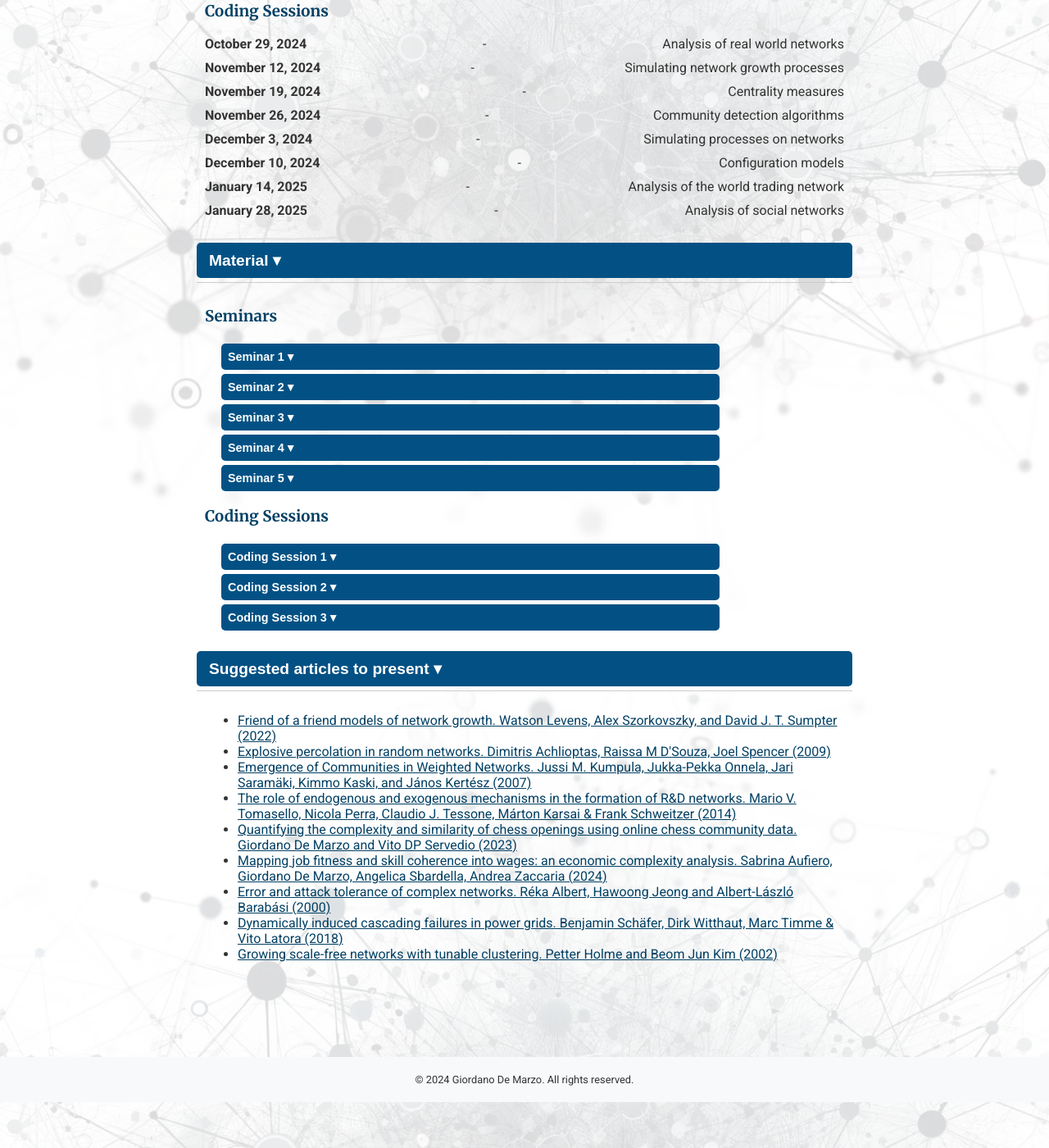
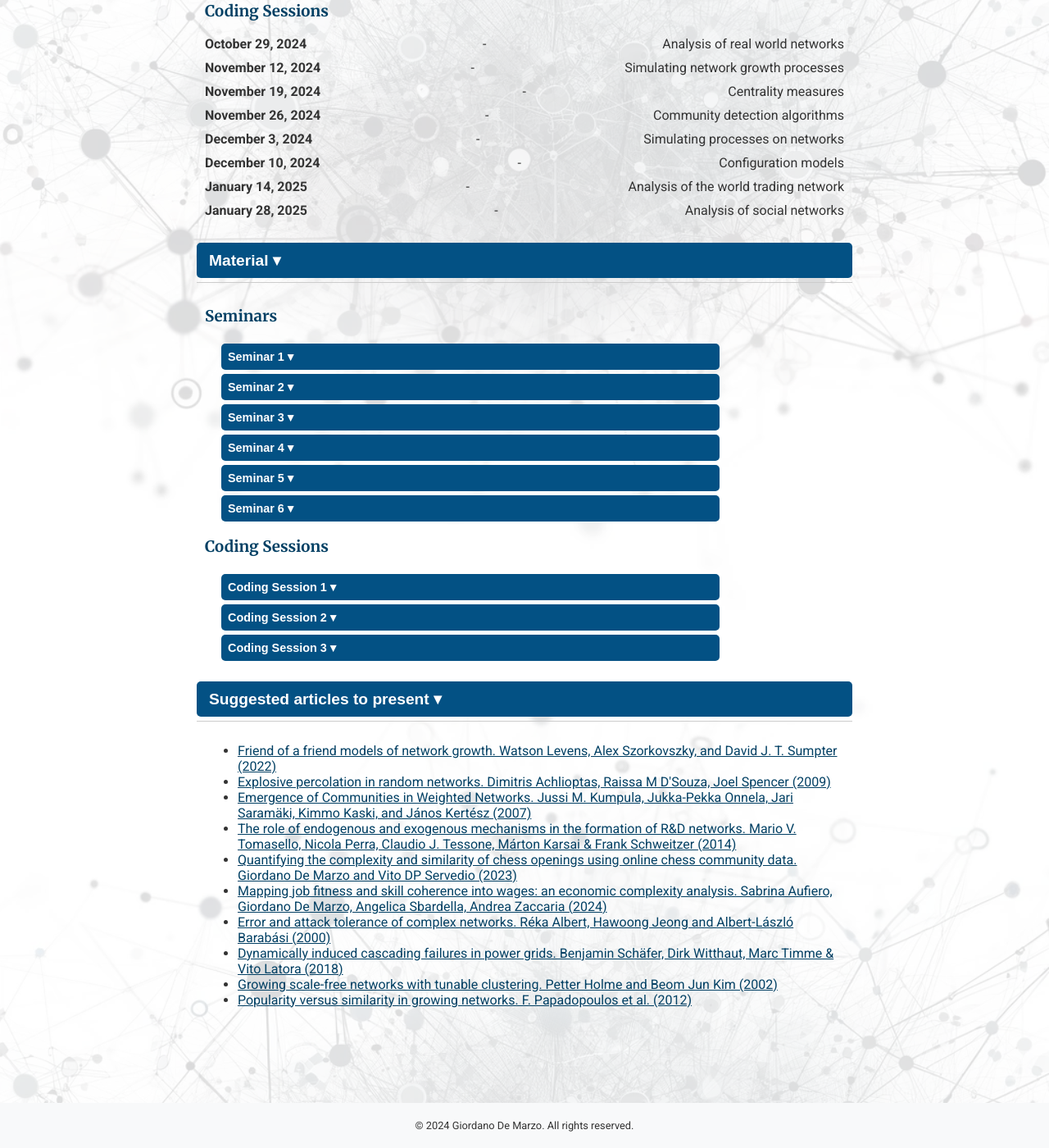
Before and after one commit to giordano-demarzo/giordano-demarzo.github.io, a Jekyll site: the page built from Network_Science.markdown, in a window 1280 px wide and 1400 px high, scrolled down 1721 px. Shown: the whole window at 82% size. Built offline with Jekyll 4.4.1, drawn with Linux system fonts in a browser that asks for light colours.

Commit message:
Seminar 6

```diff
--- a/Network_Science.markdown
+++ b/Network_Science.markdown
@@ -189,6 +189,21 @@ economic systems. </p>
                    </ul>
            </div>
        </div>
+       <div class="nested-accordion">
+           <button class="nested-accordion-button">Seminar 6 &#9662;</button>
+           <div class="nested-accordion-content">
+               <h4>Readings and Slides</h4>
+                   <ul>
+                       	<li><a href="/files/network_science/Network_Science_6.pdf">Slides</a></li>
+                       	<li><a href="https://networksciencebook.com/chapter/9">Network Science. Chapter 9. A.L. Barabasi</a></li>
+                   </ul>
+               <h4>Additional Reading</h4>
+                   <ul>
+                   	<li><a href="https://snap.stanford.edu/class/cs224w-readings/granovetter73weakties.pdf">The Strength of Weak Ties. M. S. Granovetter (1973)</a></li>
+                   	<li><a href="https://www.pnas.org/doi/abs/10.1073/pnas.0610245104">Structure and tie strengths in mobile communication networks. J. P. Onnela et al. (2007)</a></li>
+                   </ul>
+           </div>
+       </div>
        <h3> Coding Sessions </h3>
        <h5> </h5>
        <div class="nested-accordion">
@@ -271,6 +286,7 @@ economic systems. </p>
 		<li><a href="https://www.nature.com/articles/35019019" rel="nofollow">Error and attack tolerance of complex networks. Réka Albert, Hawoong Jeong and Albert-László Barabási (2000)</a></li>
 		<li><a href="https://www.nature.com/articles/s41467-018-04287-5" rel="nofollow">Dynamically induced cascading failures in power grids. Benjamin Schäfer, Dirk Witthaut, Marc Timme & Vito Latora (2018)</a></li>
 		<li><a href="https://journals.aps.org/pre/pdf/10.1103/PhysRevE.65.026107?casa_token=0_slnATnRWYAAAAA%3A9KFhSozPdXTgY4StjSL0eLF3-vv6UWoFa3y9Q5D1ItcXiBSxs9Mq7vtrF6U3Jt2gNVQovt8lAoljofg" rel="nofollow">Growing scale-free networks with tunable clustering. Petter Holme and Beom Jun Kim (2002)</a></li>
+		<li><a href="https://www.nature.com/articles/nature11459" rel="nofollow">Popularity versus similarity in growing networks. F. Papadopoulos et al. (2012)</a></li>
 	</ul>
     </div>
    </div>
```
